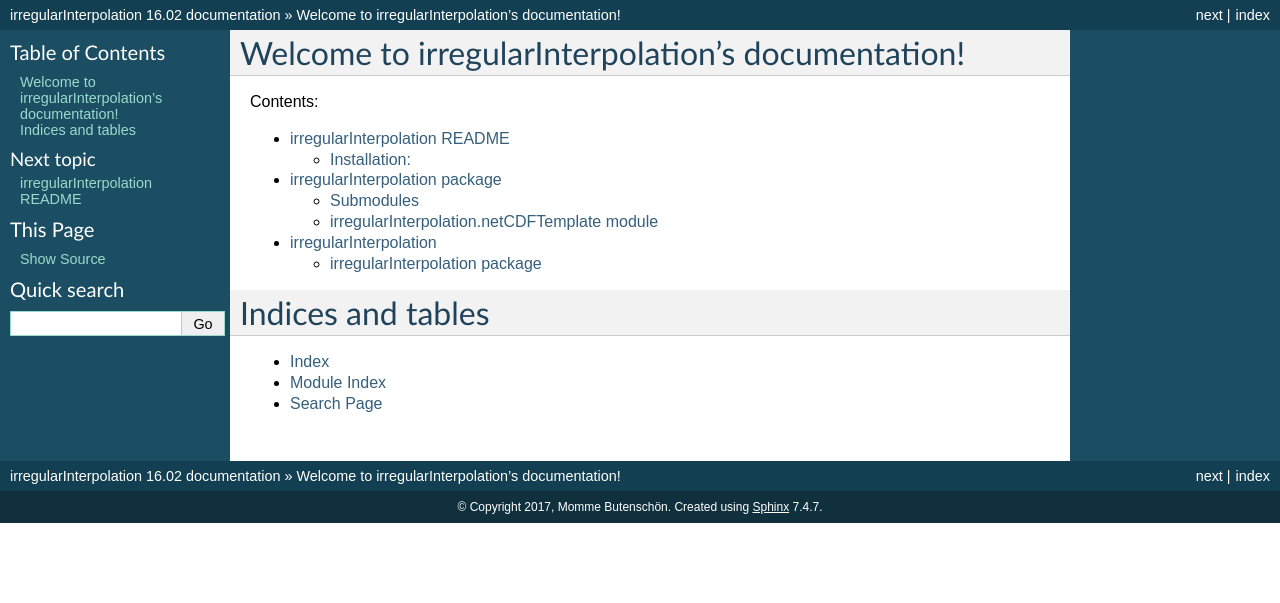
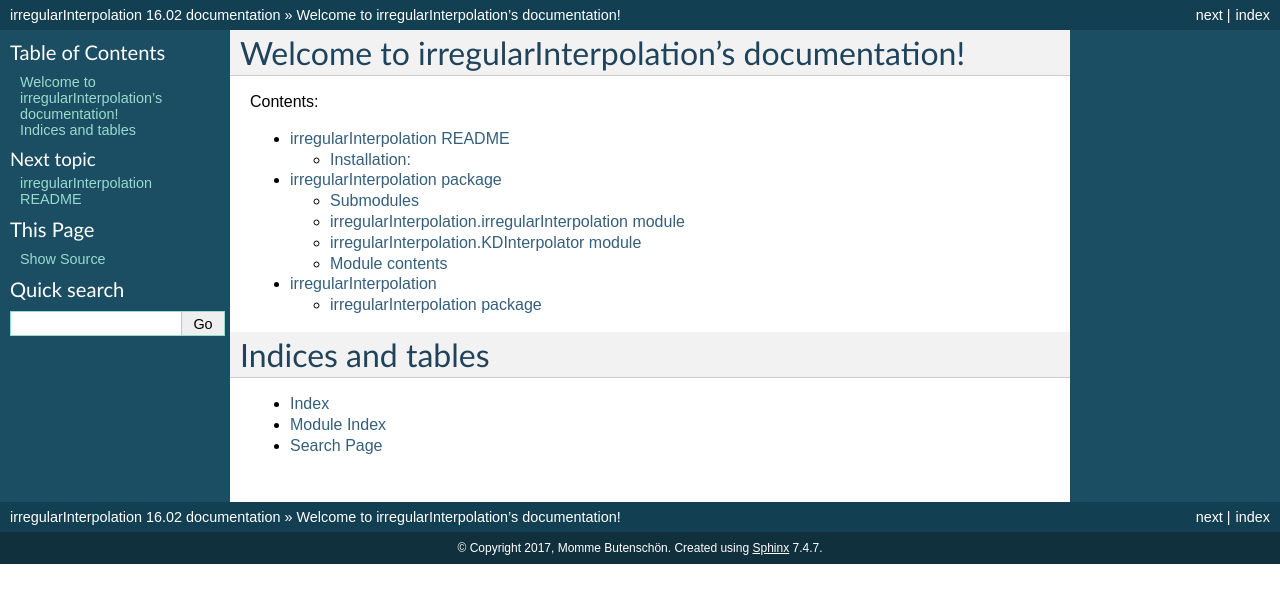
Before and after one commit to mommebutenschoen/irregularInterpolation, a Sphinx documentation site: the page built from doc/index.rst, in a window 1280 px wide. Shown: the top 603 px of the page. Built offline with Sphinx 7.4.7, drawn with Linux system fonts in a browser that asks for light colours.

Commit message:
Fixed documentation.

```diff
--- a/doc/irregularInterpolation.rst
+++ b/doc/irregularInterpolation.rst
@@ -4,11 +4,28 @@ irregularInterpolation package
 Submodules
 ----------
 
-irregularInterpolation.netCDFTemplate module
--------------------------------
+irregularInterpolation.irregularInterpolation module
+----------------------------------------------------
 
 .. automodule:: irregularInterpolation.irregularInterpolation
     :members:
     :undoc-members:
     :special-members:
     :show-inheritance:
+
+irregularInterpolation.KDInterpolator module
+--------------------------------------------
+
+.. automodule:: irregularInterpolation.KDInterpolator
+    :members:
+    :undoc-members:
+    :special-members:
+    :show-inheritance:
+
+Module contents
+---------------
+
+.. automodule:: irregularInterpolation
+    :members:
+    :undoc-members:
+    :show-inheritance:
```
